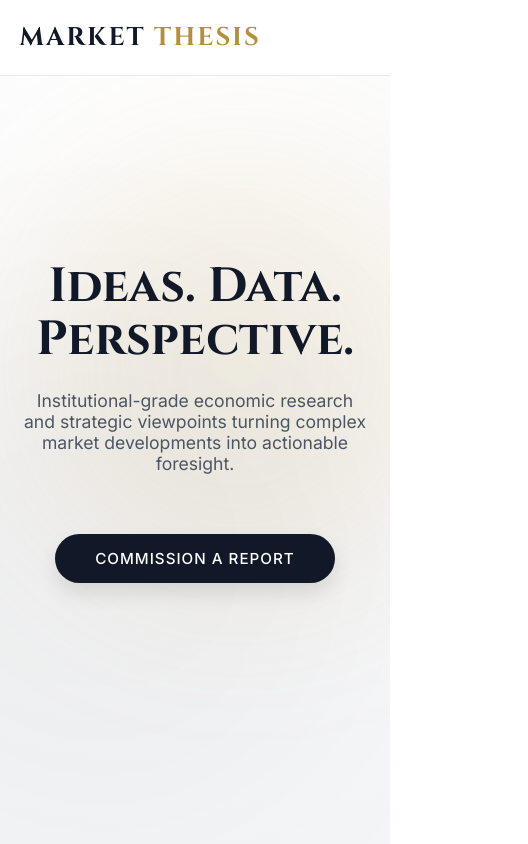
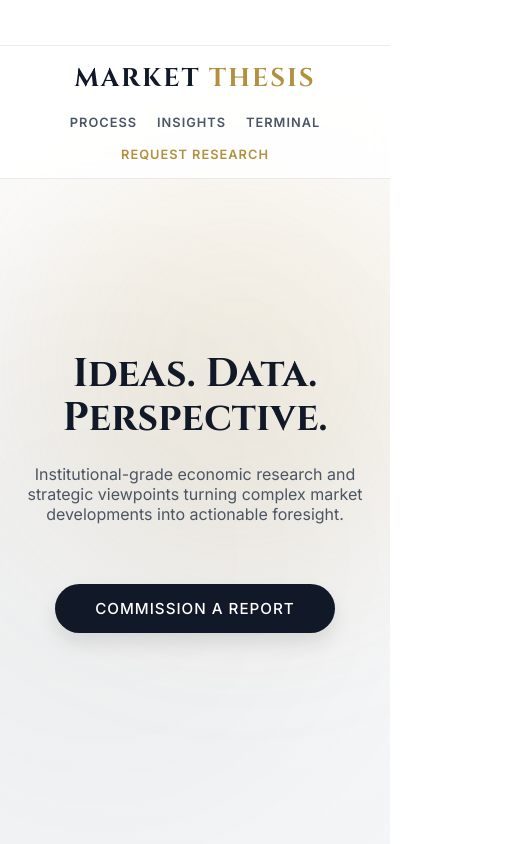
Before and after one commit to RagulRenganath/Market-Thesis, a plain HTML site: page index.html in a window 390 px wide. Shown: the top 844 px of the page, 528 px wide, since content can reach past the window. Drawn offline with Linux system fonts and the light colour scheme; no server answers; a script that the page names is missing.

```diff
--- a/index.html
+++ b/index.html
@@ -11,12 +11,12 @@
         /* Light Mode CSS Reset & Variables */
         :root {
             --bg-main: #ffffff;
-            --bg-panel: #f8f9fa; /* Very soft light gray for sections */
+            --bg-panel: #f8f9fa;
             --bg-card: #ffffff;
-            --accent-gold: #b3903f; /* Slightly darker gold for better contrast on white */
+            --accent-gold: #b3903f;
             --accent-gold-glow: rgba(198, 168, 92, 0.1);
-            --text-main: #111827; /* Dark slate for headings */
-            --text-muted: #4b5563; /* Medium gray for paragraphs */
+            --text-main: #111827;
+            --text-muted: #4b5563;
             --font-brand: 'Cinzel', serif;
             --font-ui: 'Inter', sans-serif;
             --border-radius: 12px;
@@ -39,7 +39,7 @@
             position: fixed;
             top: 0;
             width: 100%;
-            height: 46px; /* TradingView default height */
+            height: 46px;
             z-index: 1001;
             border-bottom: var(--glass-border);
             background: #fff;
@@ -48,7 +48,7 @@
         /* Glassmorphism Navbar (Light Mode) */
         header {
             position: fixed;
-            top: 46px; /* Sits exactly below the ticker */
+            top: 46px;
             width: 100%;
             padding: 20px 5%;
             display: flex;
@@ -98,7 +98,7 @@
             background: radial-gradient(circle at top, #ffffff 0%, #f4f5f7 100%);
         }
 
-        /* Ambient Glow Orbs (Softened for Light Mode) */
+        /* Ambient Glow Orbs */
         .orb {
             position: absolute;
             border-radius: 50%;
@@ -114,14 +114,14 @@
 
         .hero h1 {
             font-family: var(--font-brand);
-            font-size: clamp(3rem, 7vw, 5.5rem);
+            font-size: clamp(2.5rem, 7vw, 5.5rem);
             color: var(--text-main);
             margin-bottom: 1.5rem;
             line-height: 1.1;
         }
 
         .hero p {
-            font-size: clamp(1.1rem, 2vw, 1.4rem);
+            font-size: clamp(1rem, 2vw, 1.4rem);
             color: var(--text-muted);
             margin: 0 auto 2.5rem;
             font-weight: 400;
@@ -184,7 +184,7 @@
 
         /* RSS News Section (Terminal) */
         .news-section { background-color: var(--bg-panel); }
-        .news-grid { display: grid; grid-template-columns: repeat(auto-fit, minmax(320px, 1fr)); gap: 25px; max-width: 1200px; margin: 0 auto; }
+        .news-grid { display: grid; grid-template-columns: repeat(auto-fit, minmax(280px, 1fr)); gap: 25px; max-width: 1200px; margin: 0 auto; }
         .news-card {
             background: var(--bg-card);
             border: var(--glass-border);
@@ -263,13 +263,45 @@
         .reveal { opacity: 0; transform: translateY(40px); transition: opacity 0.8s cubic-bezier(0.5, 0, 0, 1), transform 0.8s cubic-bezier(0.5, 0, 0, 1); }
         .reveal.active { opacity: 1; transform: translateY(0); }
 
+        /* ========================================= */
+        /* MOBILE RESPONSIVE FIXES (Updated Section) */
+        /* ========================================= */
         @media (max-width: 900px) {
+            /* Fix Grid Layouts */
             .bento-grid { grid-template-columns: 1fr; }
             .bento-item:nth-child(1) { grid-column: span 1; }
-            .footer-grid { grid-template-columns: 1fr; gap: 40px; }
-            nav ul { display: none; }
-            .ticker-wrap { display: none; /* Often best to hide complex widgets on small mobile */ }
-            header { top: 0; }
+            .news-grid { grid-template-columns: 1fr; }
+            .footer-grid { grid-template-columns: 1fr; gap: 40px; text-align: center; }
+            .footer-text { margin: 0 auto; }
+
+            /* Make Navigation Wrap Beautifully Without Changing HTML */
+            header {
+                flex-direction: column;
+                gap: 15px;
+                padding: 15px 5%;
+            }
+            nav { width: 100%; }
+            nav ul {
+                display: flex;
+                flex-wrap: wrap;
+                justify-content: center;
+                gap: 12px 20px;
+            }
+            nav a { font-size: 0.8rem; }
+
+            /* Prevent Header from overlapping Hero content on Mobile */
+            .hero { padding-top: 140px; }
+
+            /* Scale Down Spacing and Fonts */
+            .section { padding: 80px 5%; }
+            .section-header { margin-bottom: 50px; }
+            .section-title { font-size: 2.2rem; }
+            .bento-item { padding: 40px 25px; }
+
+            /* Scale Down Form elements */
+            .typeform-container h2 { font-size: 2rem; }
+            .custom-form input, .custom-form textarea { font-size: 1.2rem; }
+            .submit-btn { padding: 15px 35px; width: 100%; justify-content: center; }
         }
     </style>
 </head>
@@ -296,7 +328,7 @@
         }
             </script>
         </div>
-        </div>
+    </div>
 
     <header id="navbar">
         <a href="#" class="logo">MARKET <span>THESIS</span></a>
```
